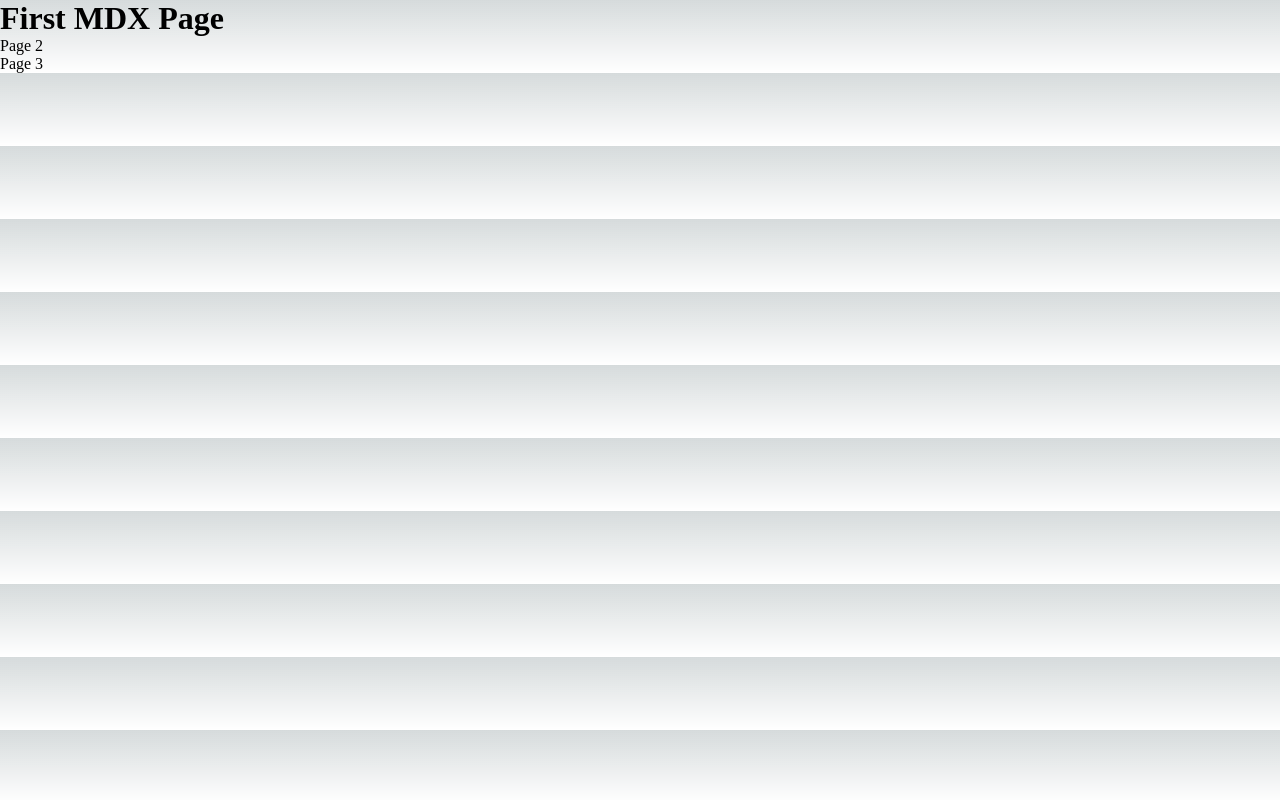
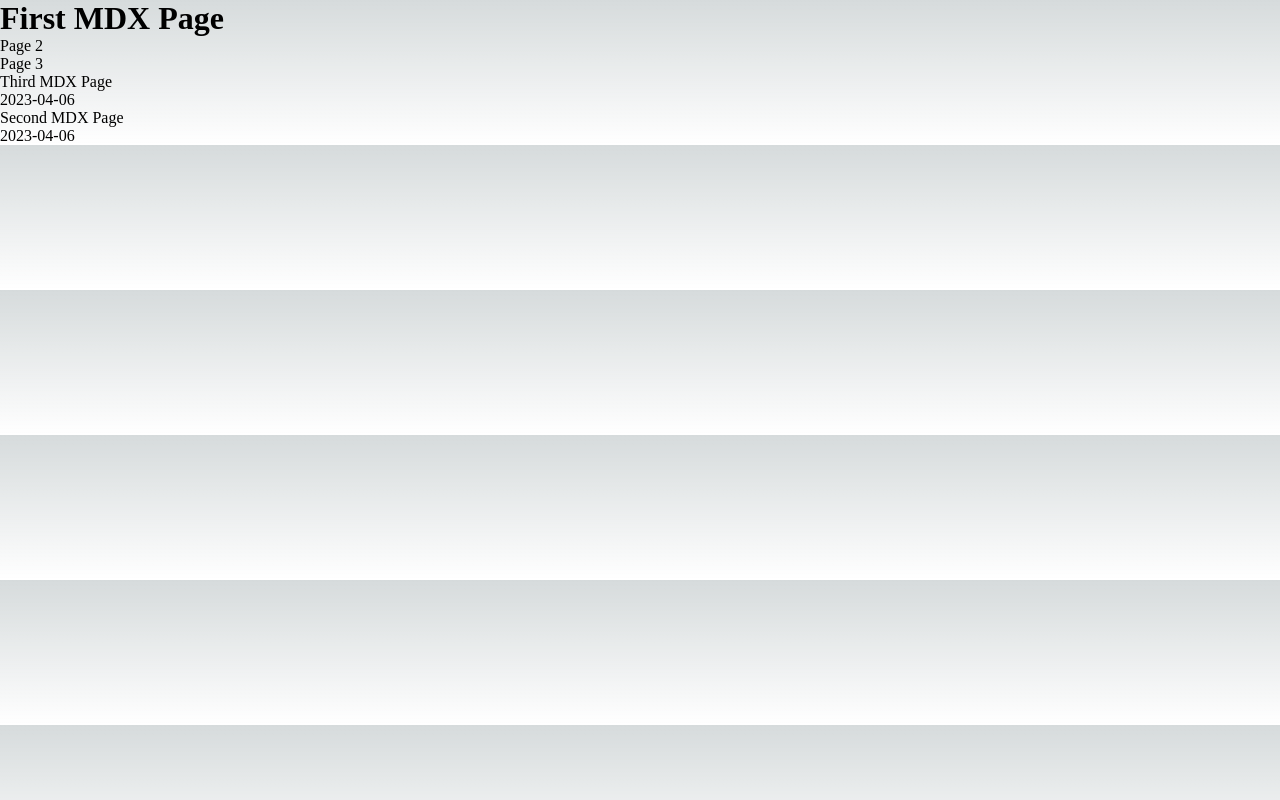
Before and after one commit to Branskins/next.js-labs, a Next.js app: page / in a window 1280 px wide. Built offline with nearby package versions, Linux system fonts and the light colour scheme.

Commit message:
Add support to load MDX files

```diff
--- /dev/null
+++ b/src/lib/post.js
@@ -0,0 +1,41 @@
+import fs from 'fs';
+import path from 'path';
+import matter from 'gray-matter';
+
+const postsDirectory = path.join(process.cwd(), 'src/pages/projects');
+
+export function getSortedPostsData() {
+    // Get file names under /posts
+    const fileNames = fs.readdirSync(postsDirectory);
+    const allPostsData = fileNames.map((fileName) => {
+        // Remove ".md" from file name to get id
+        const id = fileName.replace(/\.mdx$/, '');
+
+        // Read markdown file as string
+        const fullPath = path.join(postsDirectory, fileName);
+        const fileContents = fs.readFileSync(fullPath, 'utf8');
+
+        // Use gray-matter to parse the post metadata section
+        const matterResult = matter(fileContents);
+
+        console.log(matterResult);
+
+        // Combine the data with the id
+        return {
+            id: id,
+            content: matterResult.content,
+            ...matterResult.data
+        };
+    });
+
+    console.log(allPostsData);
+
+    // Sort posts by date
+    return allPostsData.sort((a, b) => {
+        if (a.date < b.date) {
+            return 1;
+        } else {
+            return -1;
+        }
+    });
+}
--- a/src/pages/index.js
+++ b/src/pages/index.js
@@ -4,16 +4,36 @@ import { Inter } from 'next/font/google'
 import styles from '@/styles/Home.module.css'
 import MyMDXPage from './my-mdx-page.mdx'
 import Link from 'next/link'
+import { getSortedPostsData } from '../lib/post'
 
 const inter = Inter({ subsets: ['latin'] })
 
-export default function Home() {
+export default function Home({ allPostsData }) {
   return (
     <>
       <MyMDXPage />
       <Link href="/projects/my-mdx-page2">Page 2</Link>
       <br></br>
       <Link href="/projects/my-mdx-page3">Page 3</Link>
+
+      <ul>
+        {allPostsData.map(({ id, title, date }) => (
+          <li key={id}>
+            {title}
+            <br />
+            {date}
+          </li>
+        ))}
+      </ul>
     </>
   )
 }
+
+export async function getStaticProps() {
+  const allPostsData = getSortedPostsData();
+  return {
+    props: {
+      allPostsData,
+    },
+  };
+}
```
